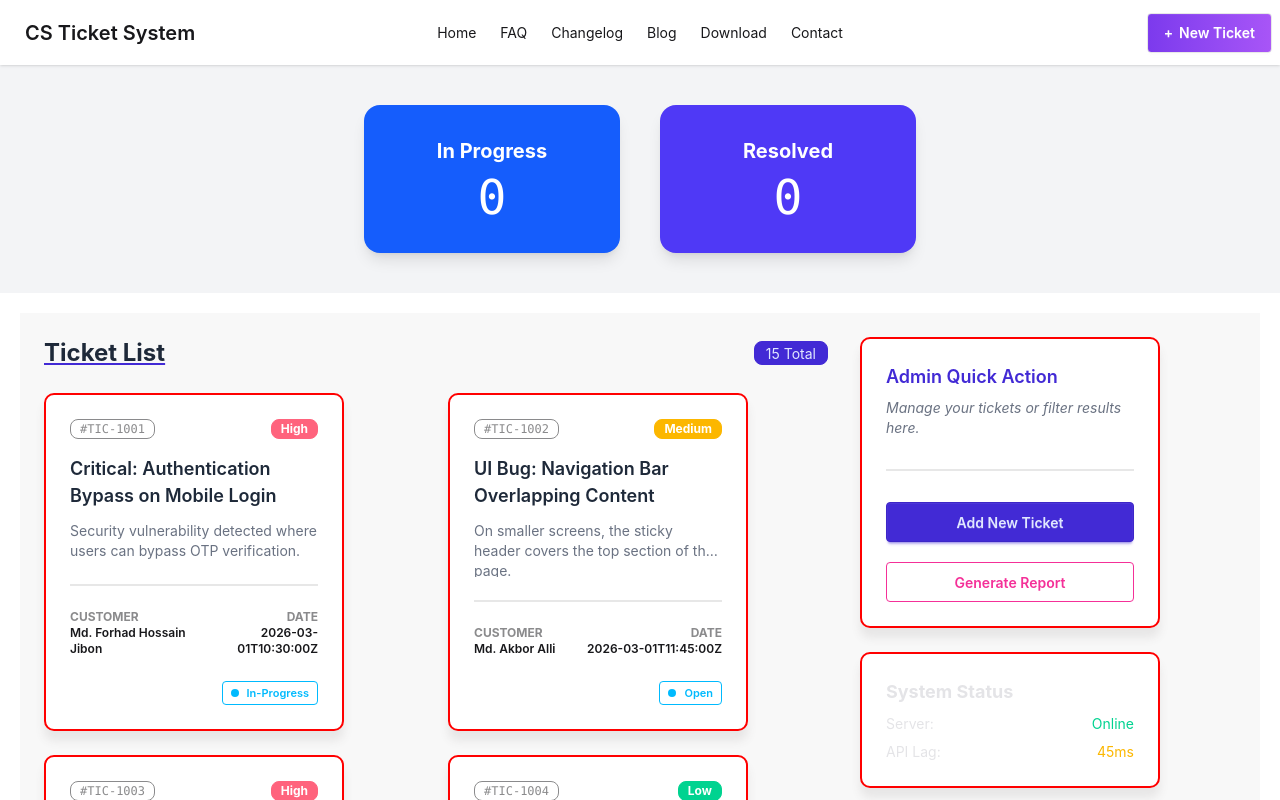
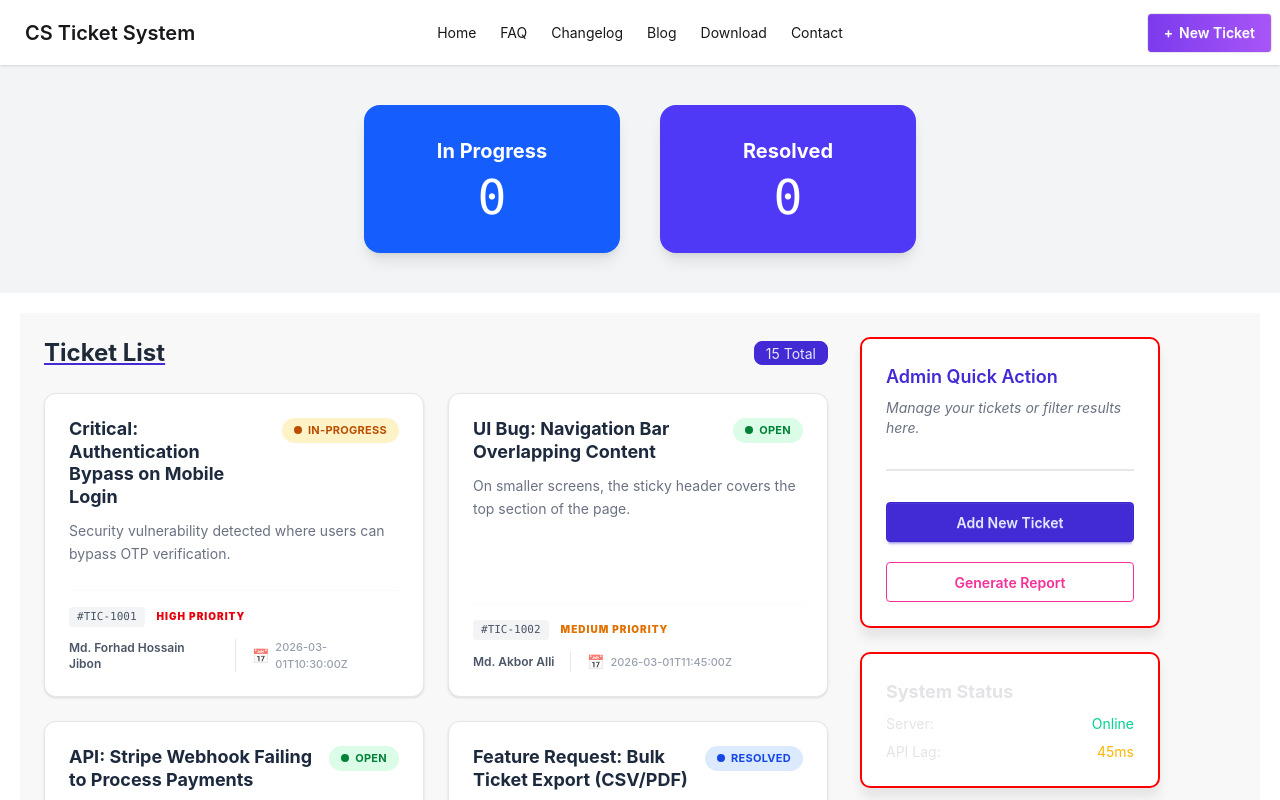
Before and after one commit to me2sumanislam/E-TICKET, a React (Vite) app: page / in a window 1280 px wide. Shown: the top 800 px of the page. Built offline with nearby package versions, Linux system fonts and the light colour scheme.

Commit message:
ifter break

```diff
--- /dev/null
+++ b/public/app.js
@@ -0,0 +1,62 @@
+import { useState } from 'react';
+import './App.css'; // সিএসএস লিঙ্ক
+ import Ticket from '../src/Ticket';
+
+function App() {
+  // ১. কাউন্টার স্টেট (আগের লজিক অনুযায়ী)
+  const [counts, setCounts] = useState({ open: 0, progress: 0, resolved: 0 });
+
+  // ২. টিকিটের স্যাম্পল ডেটা (এটি আপনি API থেকেও আনতে পারেন)
+  const [tickets, setTickets] = useState([
+    {
+      id: '1001',
+      title: 'Login Issues',
+      description: "Customer can't access account...",
+      customer: 'John Smith',
+      priority: 'High',
+      status: 'Open',
+      createdAt: '1/15/2024'
+    },
+    {
+      id: '1002',
+      title: 'Payment Failed',
+      description: "Card declined despite balance...",
+      customer: 'Sarah Johnson',
+      priority: 'High',
+      status: 'In-progress',
+      createdAt: '1/16/2024'
+    }
+  ]);
+
+  const handleTicketClick = (status) => {
+    const s = status.toLowerCase();
+    const key = s === 'in-progress' ? 'progress' : s;
+    setCounts(prev => ({ ...prev, [key]: prev[key] + 1 }));
+  };
+
+  return (
+    <div className="p-10 bg-gray-50 min-h-screen">
+      {/* ৩. কাউন্টার কার্ডগুলো এখানে দেখাবেন */}
+      <div className="flex gap-4 mb-10">
+         <div className="p-4 bg-white shadow rounded-lg w-32">
+            <h4 className="text-xs text-gray-400">OPEN</h4>
+            <p className="text-2xl font-bold">{counts.open}</p>
+         </div>
+         {/* অন্য কাউন্টারগুলোও একইভাবে... */}
+      </div>
+
+      {/* ৪. টিকিট লিস্ট লিঙ্ক করা */}
+      <div className="grid grid-cols-1 md:grid-cols-2 lg:grid-cols-3 gap-6">
+        {tickets.map(ticket => (
+          <Ticket
+            key={ticket.id}
+            ticket={ticket}
+            onTicketClick={handleTicketClick}
+          />
+        ))}
+      </div>
+    </div>
+  );
+}
+
+export default App;
--- a/src/ticket.jsx
+++ b/src/ticket.jsx
@@ -1,57 +1,62 @@
  export default function Ticket({ ticket, onTicketClick }) {
+
+
   const { id, title, description, customer, priority, status, createdAt } = ticket;
+
+  // Status Badge Logic (গাঢ় কালার ব্যবহার করা হয়েছে)
+  const statusColors = {
+    open: "bg-green-100 text-green-700",
+    "in-progress": "bg-amber-100 text-amber-700",
+    resolved: "bg-blue-100 text-blue-700",
+  };
+
+  // Priority Color Logic (বেশি স্পষ্ট কালার)
+  const priorityColors = {
+    High: "text-red-600",
+    Medium: "text-amber-600",
+    Low: "text-emerald-600",
+  };
 
   return (
     <div
       onClick={() => onTicketClick(status)}
-      className=" flex card bg-base-100 w-full shadow-xl border border-base-200 hover:shadow-2xl transition-all cursor-pointer group"
+      className="bg-white rounded-xl border border-gray-200 shadow-sm hover:shadow-md transition-all cursor-pointer p-6 flex flex-col h-full"
     >
-      <div className="card-body p-6">
-        {/* টপ সেকশন: ID এবং Priority Badge */}
-        <div className="flex justify-between items-start mb-2">
-          <div className="badge badge-outline badge-sm opacity-50 font-mono">#{id}</div>
-          <div className={`badge badge-sm font-bold ${
-            priority === 'High' ? 'badge-error' :
-            priority === 'Medium' ? 'badge-warning' :
-            'badge-success'
-          } text-white`}>
-            {priority}
-          </div>
+      {/* Header: Title and Status */}
+      <div className="flex justify-between items-start gap-4 mb-3">
+        <h2 className="text-lg font-bold text-slate-800 leading-tight">
+          {title}
+        </h2>
+        <span className={`px-3 py-1 rounded-full text-[11px] font-bold flex items-center gap-1.5 whitespace-nowrap uppercase tracking-wide ${statusColors[status.toLowerCase()] || 'bg-gray-100 text-gray-700'}`}>
+          <span className="w-2 h-2 rounded-full bg-current"></span>
+          {status}
+        </span>
+      </div>
+
+      {/* Description */}
+      <p className="text-sm text-gray-500 line-clamp-2 mb-6 leading-relaxed">
+        {description}
+      </p>
+
+      {/* Footer: Layout fix for wrapping */}
+      <div className="flex flex-wrap items-center justify-between mt-auto pt-4 border-t border-gray-50 gap-y-3">
+        {/* Left Side: ID & Priority */}
+        <div className="flex items-center gap-3">
+          <span className="text-[11px] font-mono bg-gray-100 text-gray-600 px-2 py-0.5 rounded">
+            #{id}
+          </span>
+          <span className={`text-[10px] font-black uppercase tracking-widest ${priorityColors[priority] || 'text-gray-500'}`}>
+            {priority} Priority
+          </span>
         </div>
 
-        {/* টাইটেল এবং ডেসক্রিপশন */}
-        <h2 className="card-title text-gray-800 group-hover:text-primary transition-colors">
-          {title}
-        </h2>
-        <p className="text-sm text-gray-500 line-clamp-2 mt-1">
-          {description}
-        </p>
-
-        {/* কাস্টমার এবং ডেট ইনফো */}
-        <div className="divider my-2"></div>
-
-        <div className="flex justify-between items-center text-xs">
-          <div>
-            <span className="block uppercase opacity-50 font-bold">Customer</span>
-            <span className="font-semibold text-base-content">{customer}</span>
+        {/* Right Side: Customer & Date */}
+        <div className="flex items-center gap-4 text-gray-600">
+          <span className="text-xs font-semibold">{customer}</span>
+          <div className="flex items-center gap-1.5 text-gray-400 border-l pl-4 border-gray-200">
+             <span className="text-sm opacity-70">📅</span>
+             <span className="text-[11px] font-medium">{createdAt}</span>
           </div>
-          <div className="text-right">
-            <span className="block uppercase opacity-50 font-bold">Date</span>
-            <span className="font-semibold text-base-content">{createdAt}</span>
-          </div>
-        </div>
-
-        {/* কার্ড ফুটার: Status */}
-        <div className="card-actions justify-end mt-4">
-          <button className={`btn btn-xs btn-outline ${
-            status === 'resolved' ? 'btn-success' : 'btn-info'
-          } gap-2`}>
-            <span className="relative flex h-2 w-2">
-              <span className="animate-ping absolute inline-flex h-full w-full rounded-full bg-current opacity-75"></span>
-              <span className="relative inline-flex rounded-full h-2 w-2 bg-current"></span>
-            </span>
-            {status}
-          </button>
         </div>
       </div>
     </div>
```
